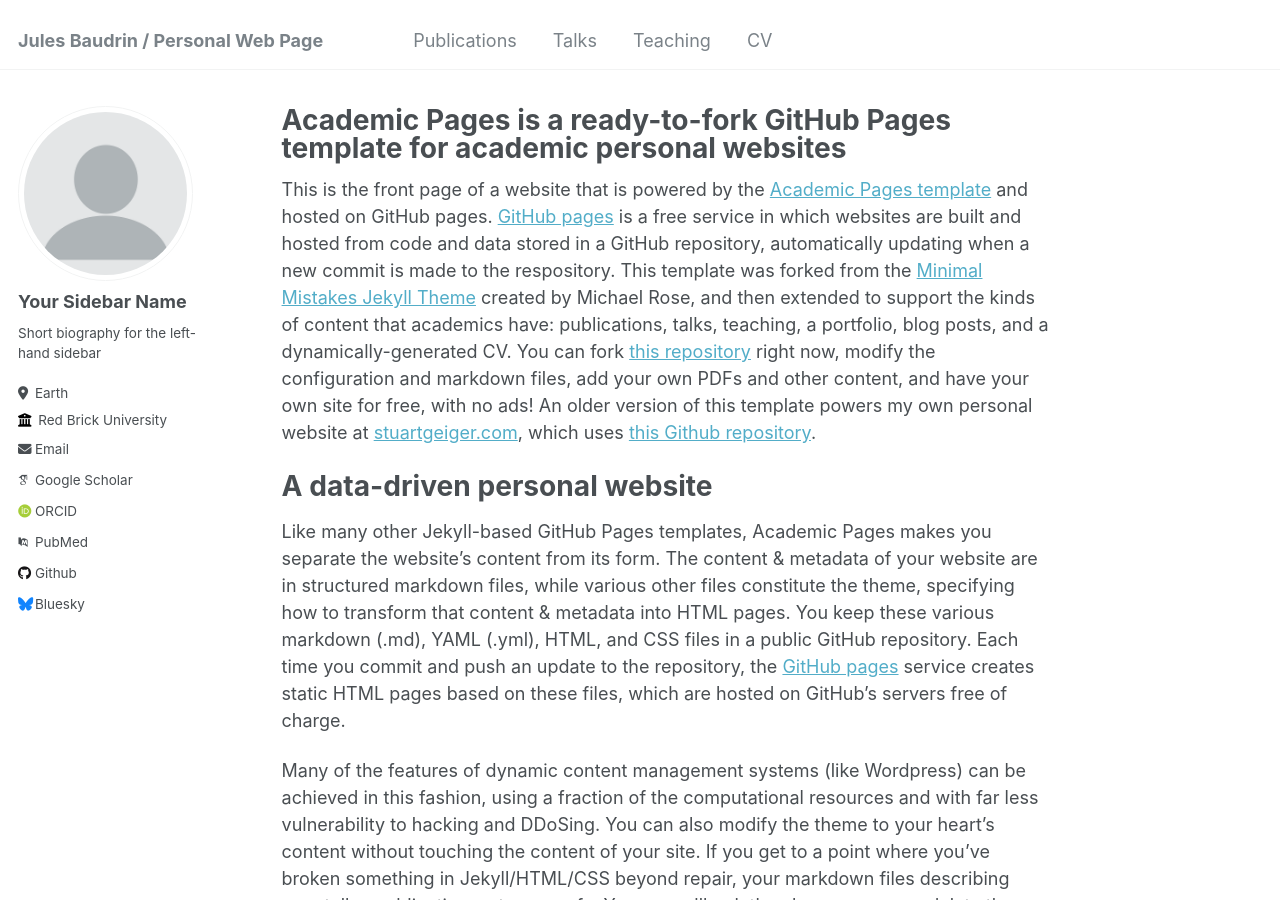
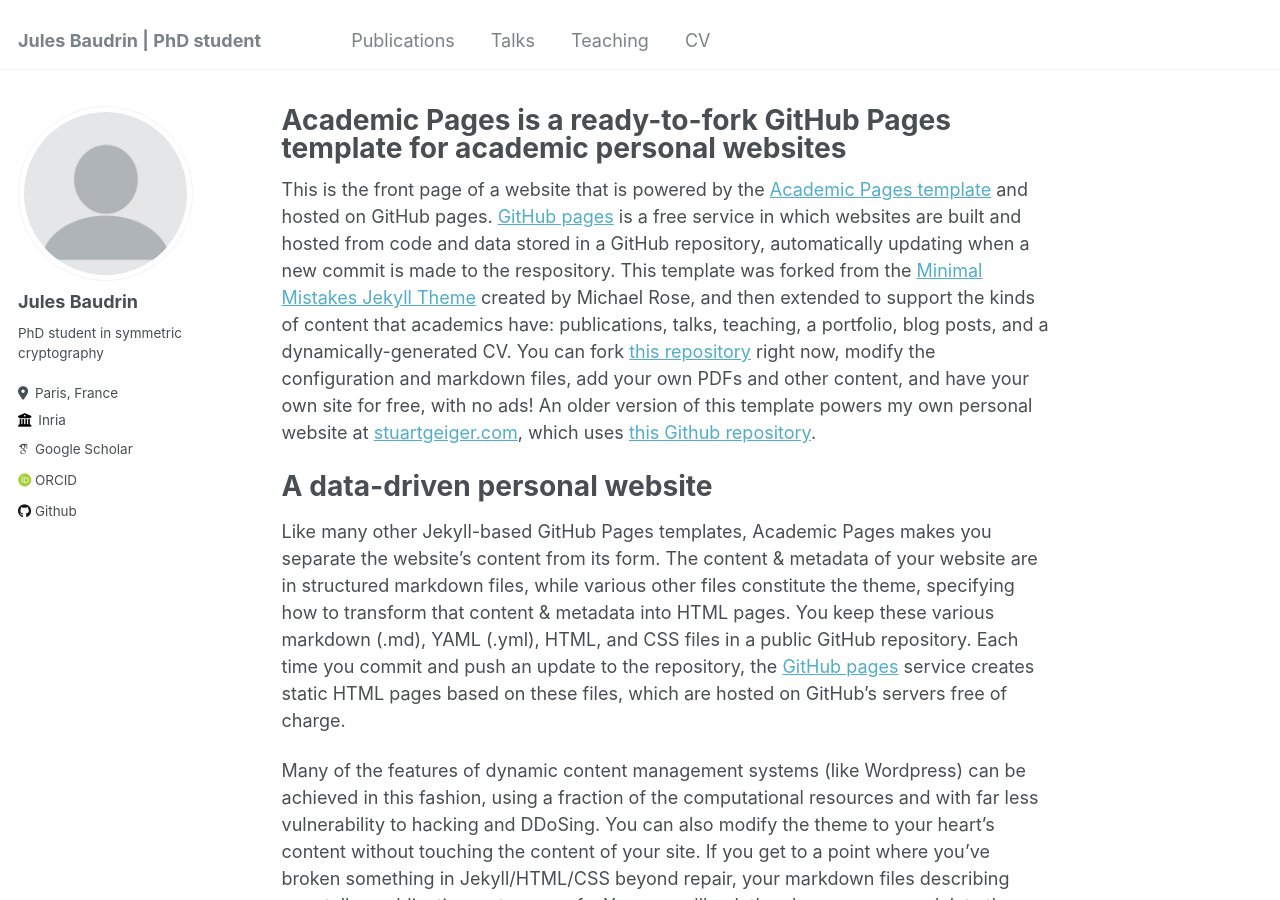
Before and after one commit to baudrin-j/baudrin-j.github.io, a Jekyll site: the page built from _pages/about.md, in a window 1280 px wide and 900 px high. Built offline with Jekyll 4.4.1, drawn with Linux system fonts in a browser that asks for light colours; some web fonts are replaced.

Commit message:
Update _config.yml

```diff
--- a/_config.yml
+++ b/_config.yml
@@ -8,10 +8,10 @@
 
 # Basic Site Settings
 locale                   : "en-US"
-title                    : "Jules Baudrin / Personal Web Page"
+title                    : "Jules Baudrin | PhD student"
 title_separator          : "-"
 name                     : &name "Jules Baudrin"
-description              : &description "PhD student in cryptography"
+description              : &description "Jules Baudrin | Personal academic page"
 url                      : https://baudrin-j.github.io # the base hostname & protocol for your site e.g. "https://mmistakes.github.io"
 baseurl                  : "" # the subpath of your site, e.g. "/blog"
 repository               : "baudrin-j.baudrin-j.github.io"
@@ -22,33 +22,33 @@ repository               : "baudrin-j.baudrin-j.github.io"
 author:
   # Biographic information
   avatar           : "profile.png"
-  name             : "Your Sidebar Name"
+  name             : "Jules Baudrin"
   pronouns         : # example: "she/her"
-  bio              : "Short biography for the left-hand sidebar"
-  location         : "Earth"
-  employer         : "Red Brick University"
+  bio              : "PhD student in symmetric cryptography"
+  location         : "Paris, France"
+  employer         : "Inria"
   uri              : # URL
-  email            : "none@example.org"
+  email            : # email "none@example.org"
 
   # Academic websites
   arxiv            : # URL - Update with the correct link to your profile
-  googlescholar    : "https://scholar.google.com/citations?user=PS_CX0AAAAAJ"
+  googlescholar    : "https://scholar.google.com/citations?user=UyENXP0AAAAJ"
   impactstory      : # URL
-  orcid            : "http://orcid.org/yourorcidurl"
+  orcid            : "http://orcid.org/0009-0004-5844-2845"
   semantic         : # URL
-  pubmed           : "https://www.ncbi.nlm.nih.gov/pubmed/?term=john+snow"
+  pubmed           : # URL
   researchgate     : # URL
 
   # Repositories and software development
   bitbucket        : # Username - Update with your username on the site
   codepen          : # Username
   dribbble         : # Username
-  github           : "academicpages"
+  github           : "baudrin-j"
   kaggle           : # Username
   stackoverflow    : # User number or user number and name (i.e., use "1" or "1/jeff-atwood")
 
   # Social media
-  bluesky          : "bsky.app" # Replace this with you Bluesky username
+  bluesky          : # Username
   facebook         : # Username
   flickr           : # Username
   foursquare       : # Username
@@ -206,9 +206,6 @@ collections:
   publications:
     output: true
     permalink: /:collection/:path/
-  portfolio:
-    output: true
-    permalink: /:collection/:path/
   talks:
     output: true
     permalink: /:collection/:path/
@@ -216,17 +213,6 @@ collections:
 
 # Defaults
 defaults:
-  # _posts
-  - scope:
-      path: ""
-      type: posts
-    values:
-      layout: single
-      author_profile: true
-      read_time: true
-      comments: true
-      share: true
-      related: true
   # _pages
   - scope:
       path: ""
@@ -241,8 +227,8 @@ defaults:
     values:
       layout: single
       author_profile: true
-      share: true
-      comments: true
+      share: false
+      comments: false
   # _publications
   - scope:
       path: ""
@@ -250,17 +236,8 @@ defaults:
     values:
       layout: single
       author_profile: true
-      share: true
-      comments: true
-  # _portfolio
-  - scope:
-      path: ""
-      type: portfolio
-    values:
-      layout: single
-      author_profile: true
-      share: true
-      comment: true
+      share: false
+      comments: false
   # _talks
   - scope:
       path: ""
@@ -268,7 +245,7 @@ defaults:
     values:
       layout: talk
       author_profile: true
-      share: true
+      share: false
 
 
 # Sass/SCSS
```
